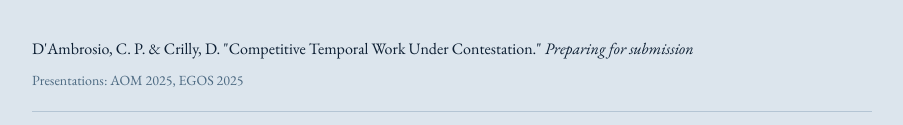
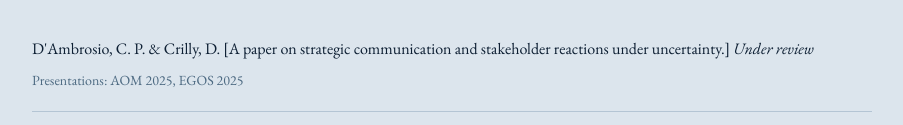
Before and after one commit to cdambr/cdambr.github.io, a plain HTML site: page research.html in a window 1280 px wide. Shown: the part 305-430 px from the top of the page, without its empty margins (188-1091 px from the left). Drawn offline with nearby package versions, Linux system fonts and the light colour scheme.

Commit message:
Blind Tesla paper title and mark as under review
Co-Authored-By: Claude Opus 4.6 (1M context) <noreply@anthropic.com>

```diff
--- a/research.html
+++ b/research.html
@@ -140,7 +140,7 @@
     <section>
         <h2>Working Papers</h2>
         <div class="paper">
-            <p>D'Ambrosio, C. P. &amp; Crilly, D. "Competitive Temporal Work Under Contestation." <em>Preparing for submission</em></p>
+            <p>D'Ambrosio, C. P. &amp; Crilly, D. [A paper on strategic communication and stakeholder reactions under uncertainty.] <em>Under review</em></p>
             <p class="presentations">Presentations: AOM 2025, EGOS 2025</p>
         </div>
         <div class="paper">
```
Also changed, not shown: 1 other file.
